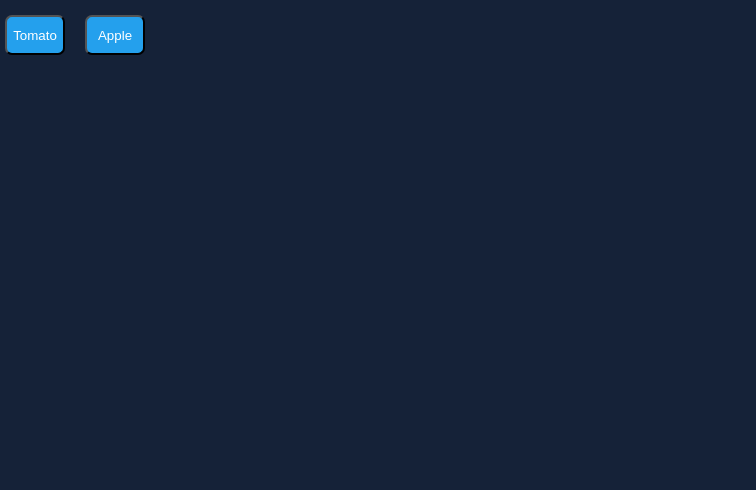
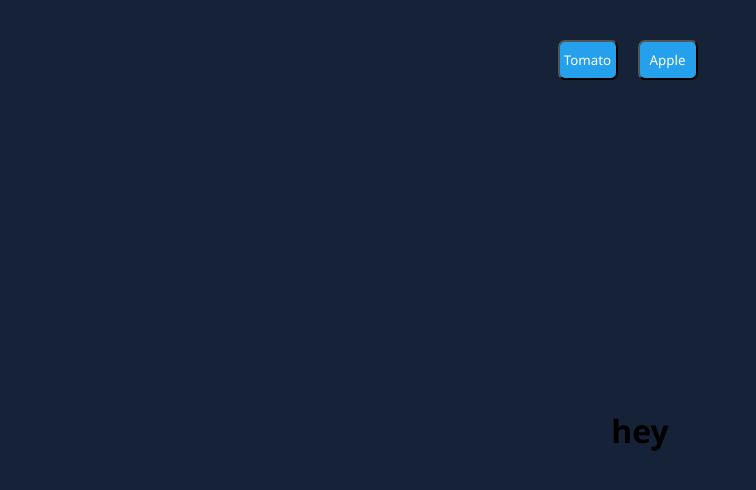
Before and after one commit to Hamzazaheer721/Webworkers-React-Typescript, a React (Create React App) app: page /loop in a window 1280 px wide. Shown: the top 490 px of the page, without its empty margins (0-756 px from the left). Built offline with nearby package versions, Linux system fonts and the light colour scheme.

Commit message:
!fix(CT-3): font family has been added

```diff
--- a/src/components/Loop/index.styled.ts
+++ b/src/components/Loop/index.styled.ts
@@ -5,15 +5,20 @@ export const Container = styled.div`
     height: 100%;
     width: 100%;
     background-color: #152238;
+    display: flex;
+    flex-direction: column;
 `
 
 export const ButtonContainer = styled.div`
     display: flex;
     position: relative;
-    top: 10px;
+    top: 30px;
     width: 100%;
     height: 60px;
     padding: 5px;
+    justify-content: center;
+    align-items: center;
+    padding-right: 30px;
     & :nth-child(2) {
         margin-left: 20px;
     };
@@ -31,3 +36,9 @@ export const Button = styled.button`
         color: white;
     }
 `
+export const CountContainer = styled.div`
+    display: flex;
+    flex: 1;
+    justify-content: center;
+    align-items: center;
+`
--- a/src/components/Loop/index.tsx
+++ b/src/components/Loop/index.tsx
@@ -1,5 +1,7 @@
 import { FC, memo } from 'react';
-import { Button, ButtonContainer, Container } from './index.styled';
+import {
+  Button, ButtonContainer, Container, CountContainer,
+} from './index.styled';
 
 const LoopComponent : FC = memo(() => (
   <Container>
@@ -11,7 +13,10 @@ const LoopComponent : FC = memo(() => (
         Apple
       </Button>
     </ButtonContainer>
+    <CountContainer>
+      <h1> hey</h1>
 
+    </CountContainer>
   </Container>
 ));
 
--- a/src/styles/Global.ts
+++ b/src/styles/Global.ts
@@ -5,6 +5,7 @@ const GlobalStyle = createGlobalStyle`
         padding: 0;
         box-sizing: border-box;
         margin: 0;
+        font-family: "Segoe UI", "Roboto";
     }
 `
 
```
